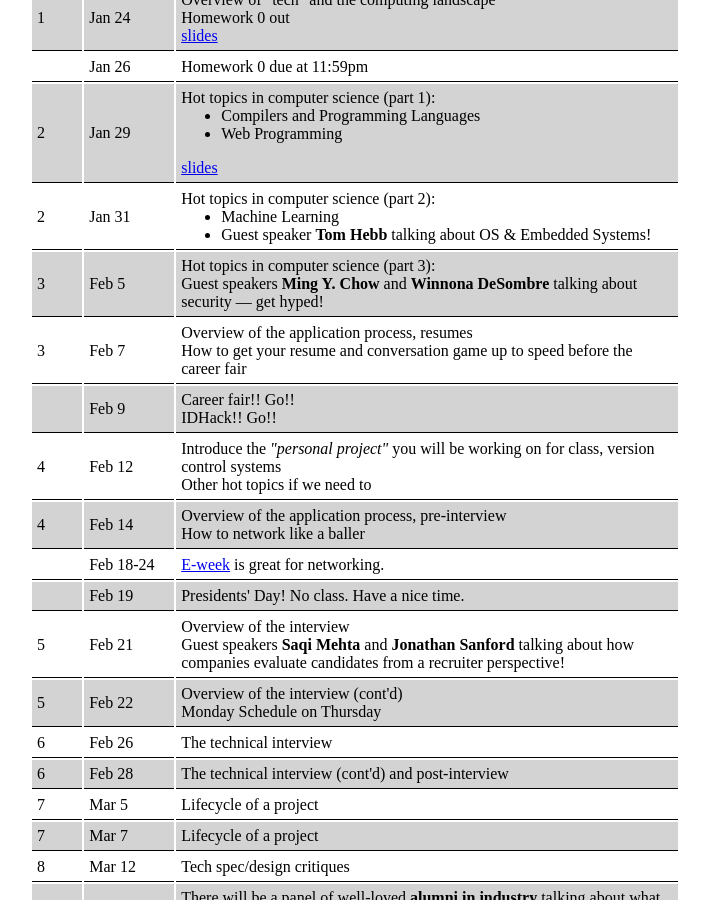
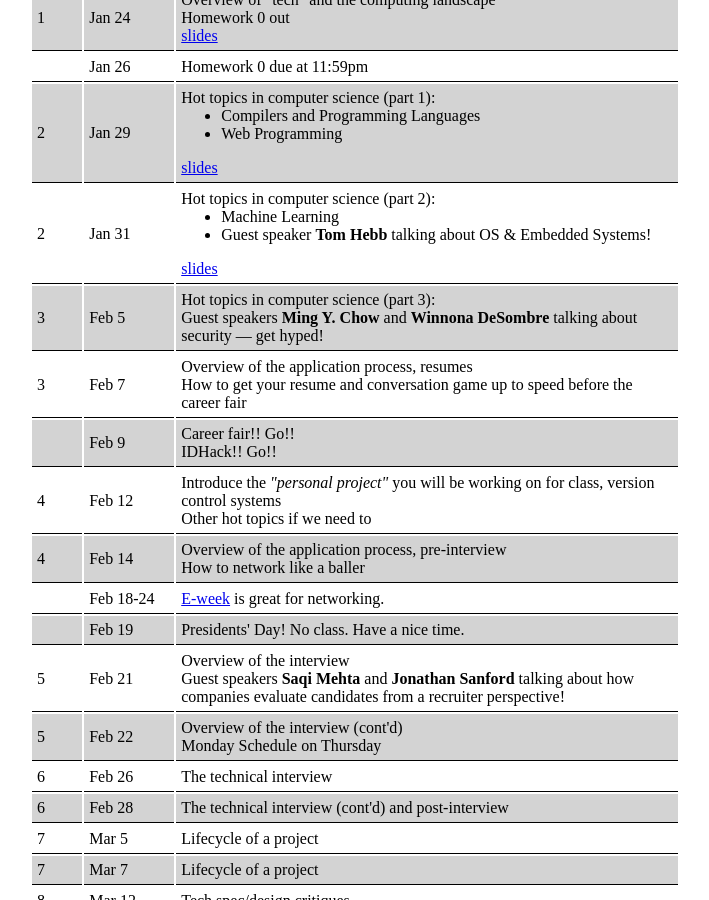
Before and after one commit to tekknolagi/excollege, a Jekyll site: the page built from syllabus.md, in a window 1280 px wide and 900 px high, scrolled down 608 px. Shown: the whole window, without its empty margins (18-727 px from the left). Built offline with Jekyll 4.4.1, drawn with Linux system fonts in a browser that asks for light colours.

Commit message:
Add Jan 31 slides

```diff
--- a/syllabus.md
+++ b/syllabus.md
@@ -75,6 +75,7 @@ to add materials from past lectures.
              <li>Machine Learning</li>
              <li>Guest speaker <b>Tom Hebb</b> talking about OS &amp; Embedded Systems!</li>
             </ul>
+            <a href="{{ site.baseurl }}/assets/day_4.pdf">slides</a>
             </td>
         </tr>
         <tr>
```
Also changed, not shown: 1 other file.
